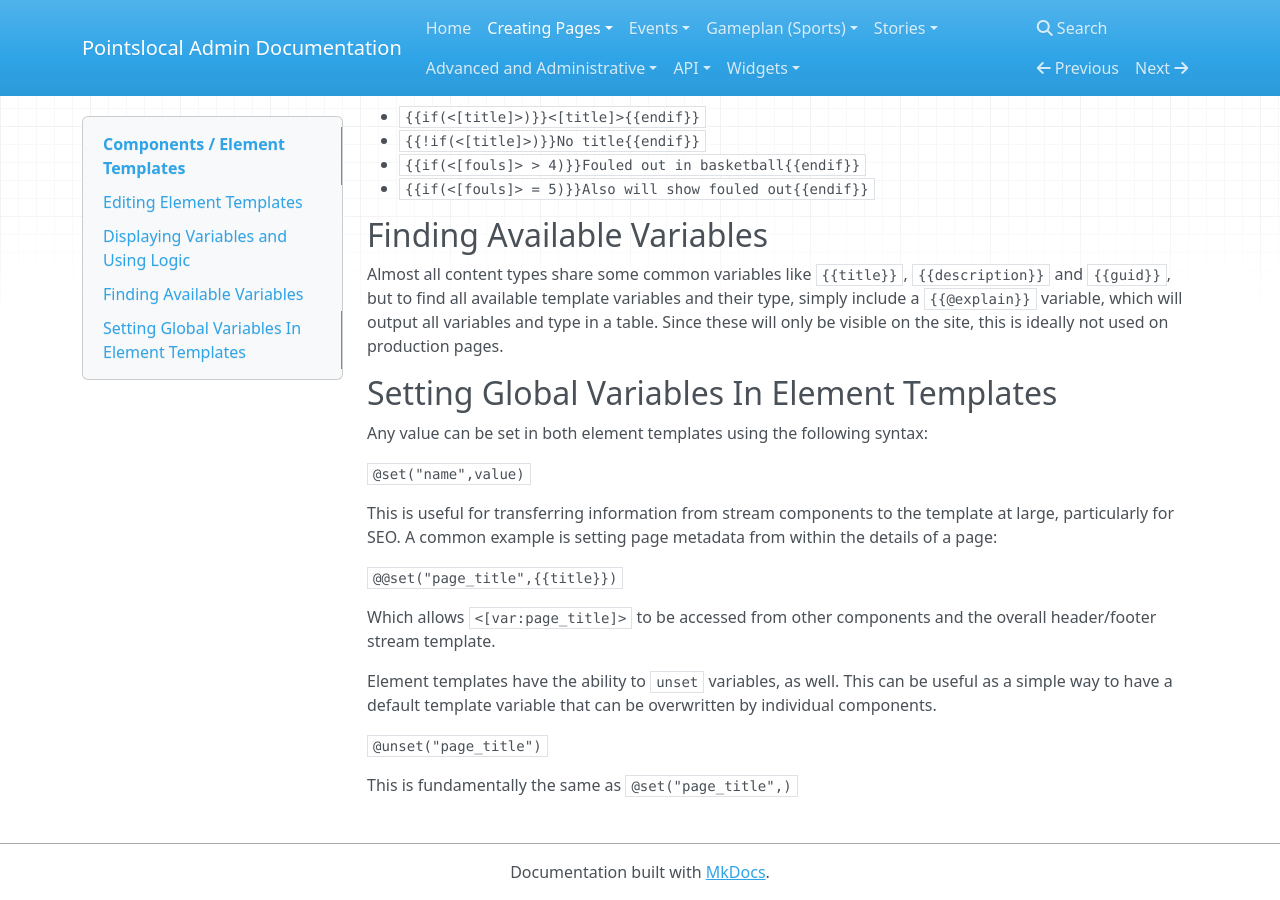
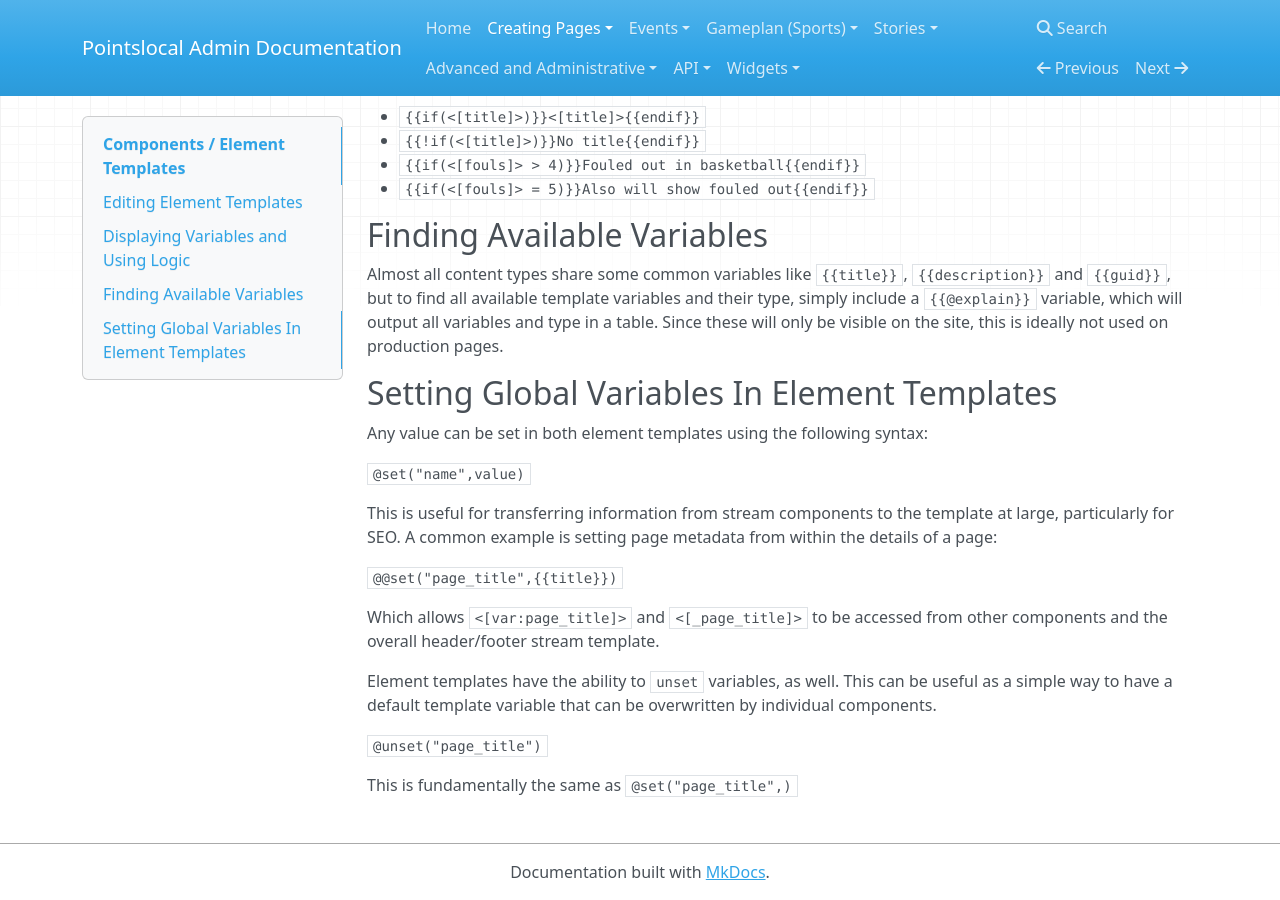
Before and after one commit to pointslocal/admin-docs, an MkDocs documentation site: the page built from docs/content_element_templates.md, in a window 1280 px wide and 900 px high, scrolled down 1348 px. Built offline with MkDocs 1.6.1, drawn with Linux system fonts in a browser that asks for light colours; nearby versions of some CDN libraries; old or Windows-style settings are respelled for this version of MkDocs.

Commit message:
Adds minor revision to available global variables

````diff
--- a/docs/content_element_templates.md
+++ b/docs/content_element_templates.md
@@ -39,7 +39,7 @@ This is useful for transferring information from stream components to the templa
 
 ```@@set("page_title",{{title}})```
 
-Which allows ```<[var:page_title]>``` to be accessed from other components and the overall header/footer stream template.
+Which allows ```<[var:page_title]>``` and ```<[_page_title]>``` to be accessed from other components and the overall header/footer stream template.
 
 Element templates have the ability to ```unset``` variables, as well. This can be useful as a simple way to have a default template variable that can be overwritten by individual components.
 
````
Also changed, not shown: docs/content_streams.md (added, +1 -0 lines).
